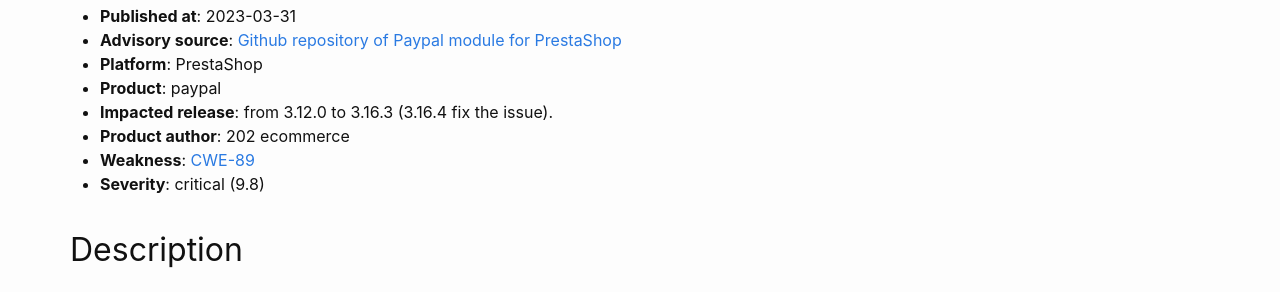
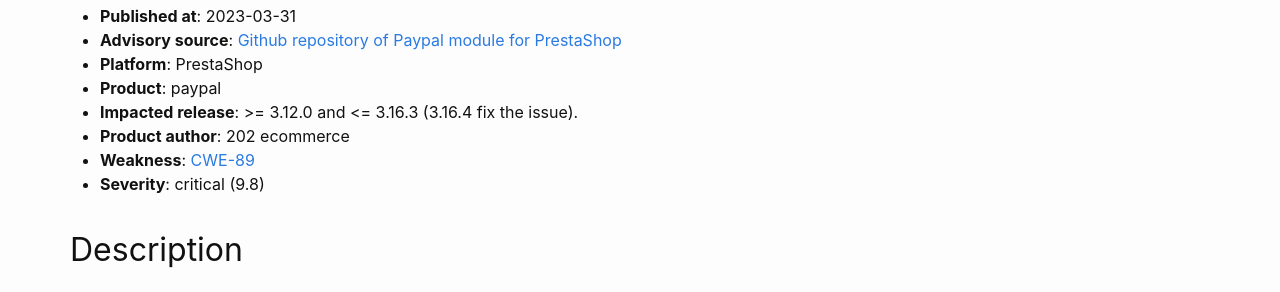
Before and after one commit to friends-of-presta/security-advisories, a Jekyll site: the page built from _posts/2023-03-31-paypal-CVE-2023-28843.md, in a window 1280 px wide and 900 px high, scrolled down 626 px. Shown: the part 158-450 px from the top of the window. Built offline with Jekyll 4.4.1, drawn with Linux system fonts in a browser that asks for light colours.

Commit message:
Update 2023-03-31-paypal-CVE-2023-28843.md (#204)
Fix impacted version text for best parse by Wilson Alba module

```diff
--- a/_posts/2023-03-31-paypal-CVE-2023-28843.md
+++ b/_posts/2023-03-31-paypal-CVE-2023-28843.md
@@ -19,7 +19,7 @@ SQL injection vulnerability found in the module "PayPal Official Module" (aka pa
 * **Advisory source**: [Github repository of Paypal module for PrestaShop](https://github.com/202ecommerce/paypal/security/advisories/GHSA-66pc-8gh8-mx7m)
 * **Platform**: PrestaShop
 * **Product**: paypal
-* **Impacted release**: from 3.12.0 to 3.16.3 (3.16.4 fix the issue).
+* **Impacted release**: >= 3.12.0 and <= 3.16.3 (3.16.4 fix the issue).
 * **Product author**: 202 ecommerce
 * **Weakness**: [CWE-89](https://cwe.mitre.org/data/definitions/89.html)
 * **Severity**: critical (9.8)
```
